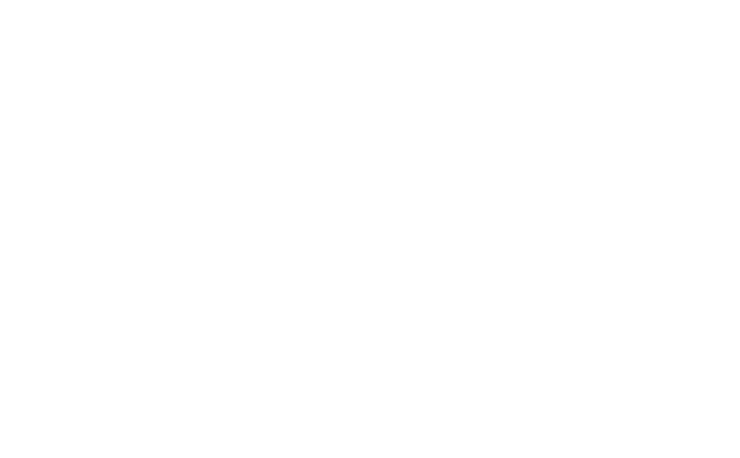
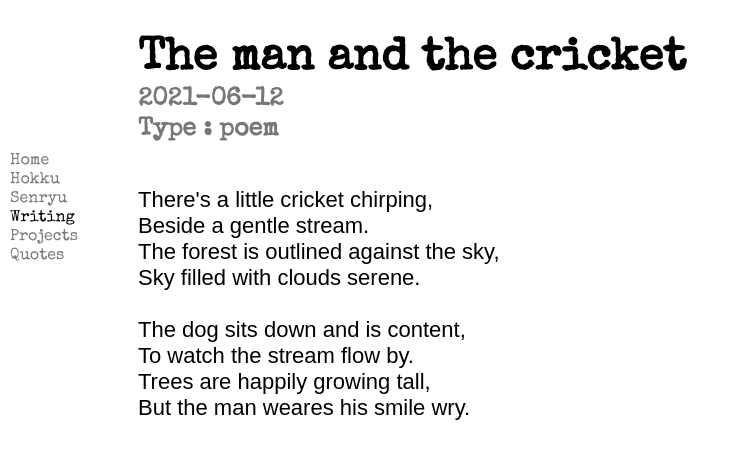
Before and after one commit to dcxSt/pfb-mod, a Gatsby site: page /writing/the-man-and-the-cricket in a window 1280 px wide. Before the commit this address had no page. Shown: the whole page, without its empty margins (0-740 px from the left). Built offline with nearby package versions, Linux system fonts and the light colour scheme; Gatsby itself is replaced by a stand-in of ours; a web font is replaced by a local one.

Commit message:
content update

```diff
--- a/src/content/hokku.json
+++ b/src/content/hokku.json
@@ -1,4 +1,6 @@
 [
+    {"season":"summer","date":"2021.06.12","l1":"Cricket chirping --","l2":"beside the flowing stream.","l3":"It's golden hour."},
+    {"season":"summer","date":"2021.06.12","l1":"The sound of the river,","l2":"My foot rocks us gently.","l3":"Little dog sits down."},
     {"season":"summer","date":"2021.06.07","l1":"Bird circling,","l2":"under the bright cirrus cloud --","l3":"So wide. So deep."},
     {"season":"spring","date":"2021.05.28","l1":"Vultures soaring --","l2":"under distant white clouds ;","l3":"The hummingbird sings on."},
     {"season":"spring","date":"2021.05.22","l1":"Evening fog ;","l2":"We cannot see the dog bark --","l3":"In the valley."},
--- /dev/null
+++ b/src/pages/writing/the-man-and-the-cricket.md
@@ -0,0 +1,18 @@
+---
+title: "The man and the cricket"
+author: "Stephen Fay"
+type: "poem"
+date: "2021-06-12"
+---
+
+<poem><br/>
+There's a little cricket chirping,<br/>
+Beside a gentle stream.<br/>
+The forest is outlined against the sky,<br/>
+Sky filled with clouds serene.<br/>
+<br/>
+The dog sits down and is content,<br/>
+To watch the stream flow by.<br/>
+Trees are happily growing tall,<br/>
+But the man weares his smile wry.
+</poem>
```
Also changed, not shown: src/pages/quotes.js (+6 -13 lines).
